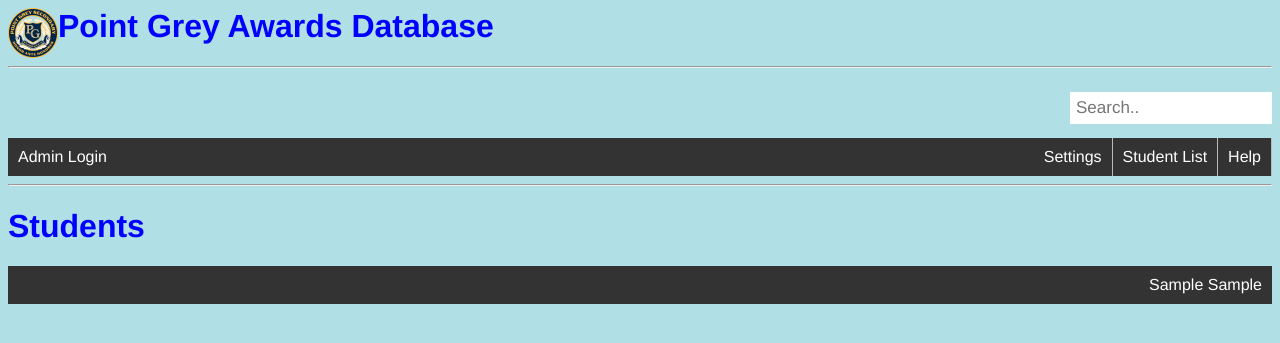
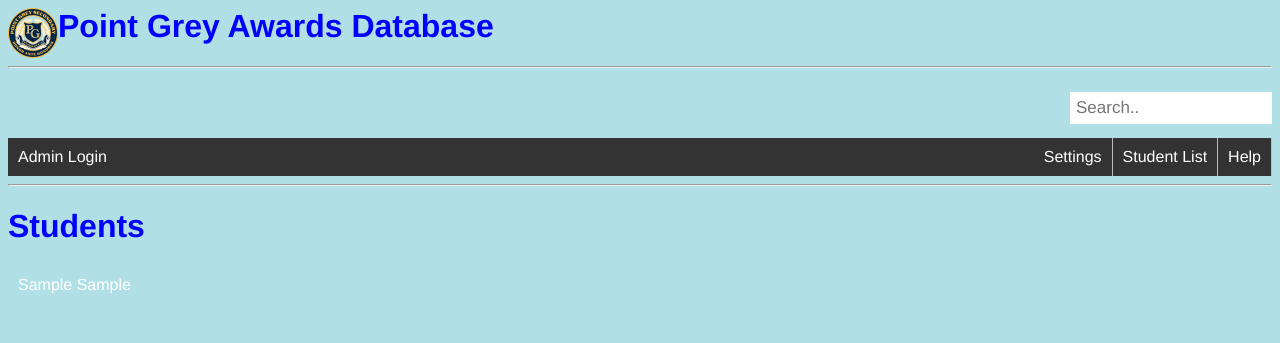
Before and after one commit to Joshua-Chiu/PGDBWebServer, a Django app: page /test2/ in a window 1280 px wide. Shown: the top 343 px of the page. Run offline with Django 3.2, Linux system fonts and the light colour scheme; tables that the repository leaves empty hold one stand-in row (values such as "Sample post").

Commit message:
partially working navbar thing and student list needs a bit of work

```diff
--- a/test2/templates/test2/student_list.html
+++ b/test2/templates/test2/student_list.html
@@ -13,9 +13,9 @@
     <body>
         <h1>Students</h1>
     	{% if student_list %}
-            <ul>
+            <ul style="list-style-type: none; margin: 0; padding: 0; overflow: hidden; background-color: inherit">
             {% for student in student_list %}
-                <li><a href="/test2/student/{{ student.id }}">{{ student.first }} {{ student.last }}</a></li>
+                <li style="float: left; border: none"><a href="/test2/student/{{ student.id }}">{{ student.first }} {{ student.last }}</a></li>
             {% endfor %}
             </ul>
         {% endif %}
```
